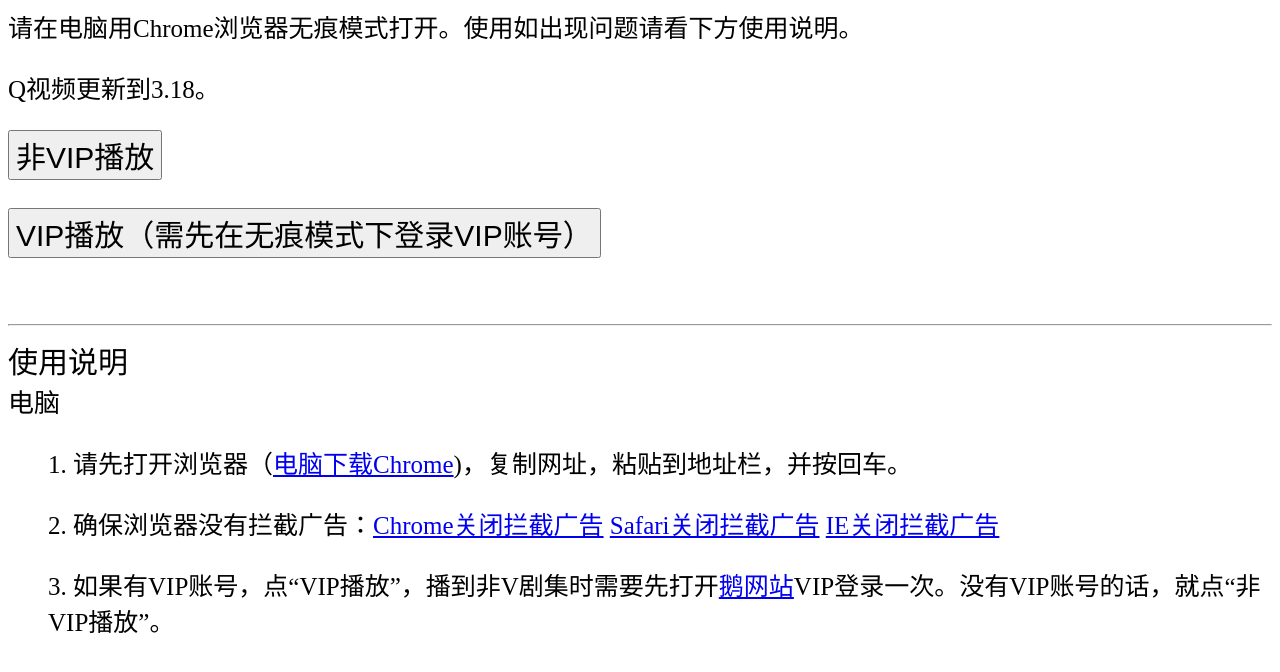
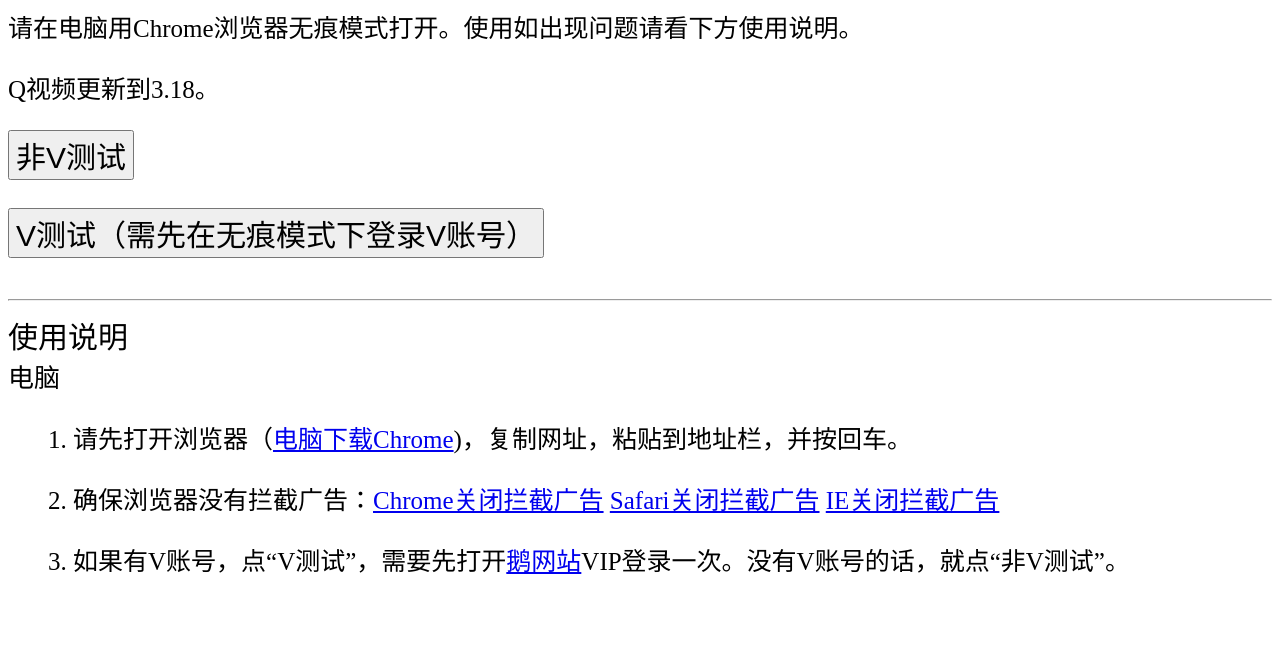
Before and after one commit to 1005guardian/1005guardian.github.io, a plain HTML site: page qq/index.html in a window 1280 px wide. Drawn offline with Linux system fonts and the light colour scheme; no server answers.

Commit message:
Update index.html

```diff
--- a/qq/index.html
+++ b/qq/index.html
@@ -2,7 +2,7 @@
 <html>
 
    <head>
-      <title>Q videos ver 1.005.1</title>
+      <title>Q videos ver 1.005.2</title>
   	    <style>
 			* {
   			  font-size: 25px;
@@ -68,16 +68,12 @@
 	 </div>
 	 <div class="row">
 	     <div class="column">
-			 <button type="button" onclick="fetch1005(false);" class='search bbfont'>非VIP播放</button>
+			 <button type="button" onclick="fetch1005(false);" class='search bbfont'>非V测试</button>
 	     </div>
 		 <br />
 	     <div class="column">
-			 <button type="button" onclick="fetch1005(true);" class='search bbfont'>VIP播放（需先在无痕模式下登录VIP账号）</button>
+			 <button type="button" onclick="fetch1005(true);" class='search bbfont'>V测试（需先在无痕模式下登录V账号）</button>
 	     </div>
-	 </div>
-	 <div>
-	   <p class="console"></p>
-	   <p class="long"></p>
 	 </div>
 	 <div class='hidden_info'>
 	   <input type="number" class="total_runs_override">
@@ -91,7 +87,7 @@
 	 <div class="bfont">电脑</div>
 	 <ul>请先打开浏览器（<a href="https://www.google.com/chrome/">电脑下载Chrome</a>)，复制网址，粘贴到地址栏，并按回车。</ul>
 	 <ul>确保浏览器没有拦截广告：<a href="https://blog.csdn.net/culiuman3228/article/details/108785437">Chrome关闭拦截广告</a> <a href="https://support.apple.com/zh-cn/guide/safari/sfri40696/mac">Safari关闭拦截广告</a>  <a href="https://zh.wikihow.com/%E5%9C%A8Internet-Explorer%E6%B5%8F%E8%A7%88%E5%99%A8%E4%B8%AD%E5%85%B3%E9%97%AD%E5%BC%B9%E5%87%BA%E7%AA%97%E5%8F%A3%E9%98%BB%E6%AD%A2%E7%A8%8B%E5%BA%8F">IE关闭拦截广告</a></ul>
-	 <ul>如果有VIP账号，点“VIP播放”，播到非V剧集时需要先打开<a href="https://v.qq.com/x/search/?q=%E8%82%96%E6%88%98%E4%BD%99%E7%94%9F%E8%AF%B7%E5%A4%9A%E6%8C%87%E6%95%99&stag=0&smartbox_ab=">鹅网站</a>VIP登录一次。没有VIP账号的话，就点“非VIP播放”。</ul>
+	 <ul>如果有V账号，点“V测试”，需要先打开<a href="https://v.qq.com/x/search/?q=%E8%82%96%E6%88%98%E4%BD%99%E7%94%9F%E8%AF%B7%E5%A4%9A%E6%8C%87%E6%95%99&stag=0&smartbox_ab=">鹅网站</a>VIP登录一次。没有V账号的话，就点“非V测试”。</ul>
 	</div>
    </body>
 </html>
```
